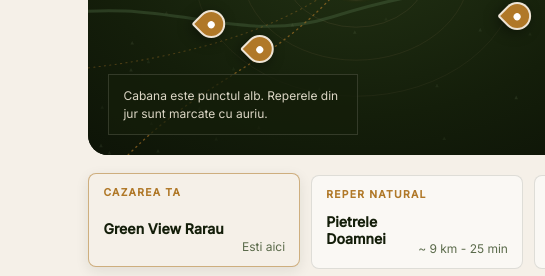
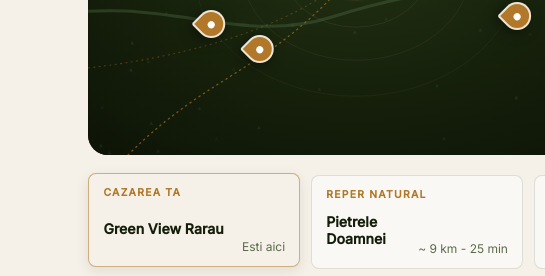
Before and after one commit to tdrobota/cabanagreenview.ro, a plain HTML site: page index.html in a window 1280 px wide. Shown: the part 3958-4234 px from the top of the page, 0-545 px from the left. Drawn offline with nearby package versions, Linux system fonts and the light colour scheme; no server answers; a web font is replaced by a local one.

Commit message:
mobile responsive - map
map section is now mobile responsive. list is hidden.

```diff
--- a/styles.css
+++ b/styles.css
@@ -1010,19 +1010,7 @@ a,
   z-index: 0;
   pointer-events: none;
 }
-.map-legend {
-  position: absolute;
-  left: 1.25rem;
-  bottom: 1.25rem;
-  z-index: 4;
-  font-size: 0.75rem;
-  color: var(--linen-3);
-  background: rgba(20,30,10,0.75);
-  border: 1px solid rgba(245,240,232,0.14);
-  padding: 0.7rem 0.9rem;
-  max-width: 250px;
-  line-height: 1.5;
-}
+.map-legend { display: none; }
 
 /* Right: POI feature card */
 .poi-feature {
@@ -1222,6 +1210,6 @@ a,
   .poi-list { grid-template-columns: repeat(3, 1fr); }
 }
 @media (max-width: 480px) {
-  .poi-list { grid-template-columns: repeat(2, 1fr); }
+  .poi-list { display: none; }
   .map-wrap { height: 240px; }
 }
```
